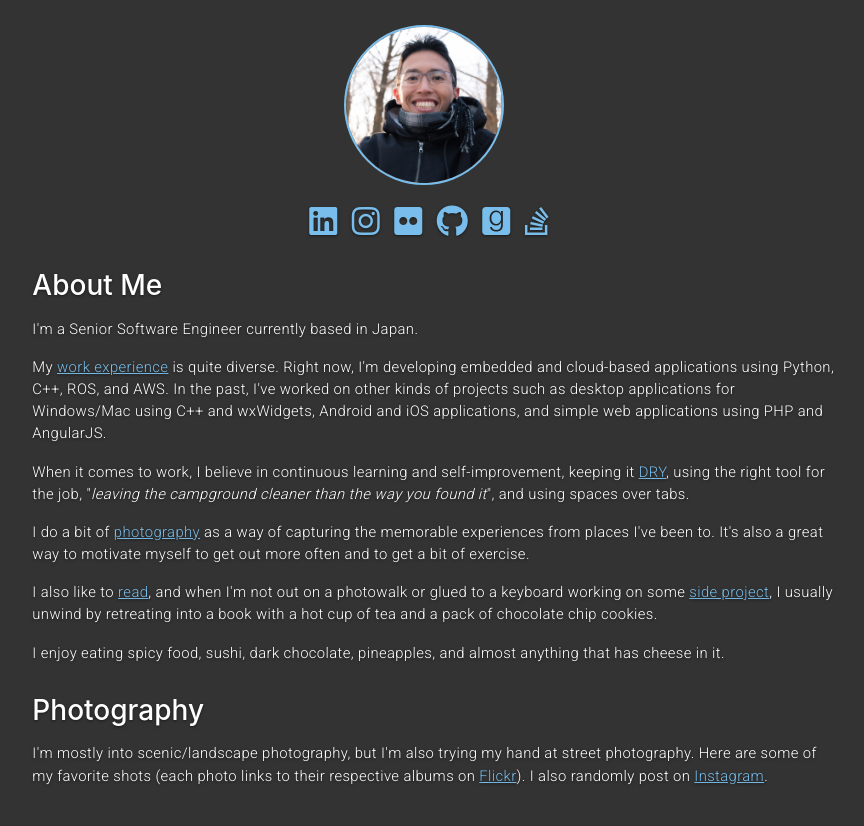
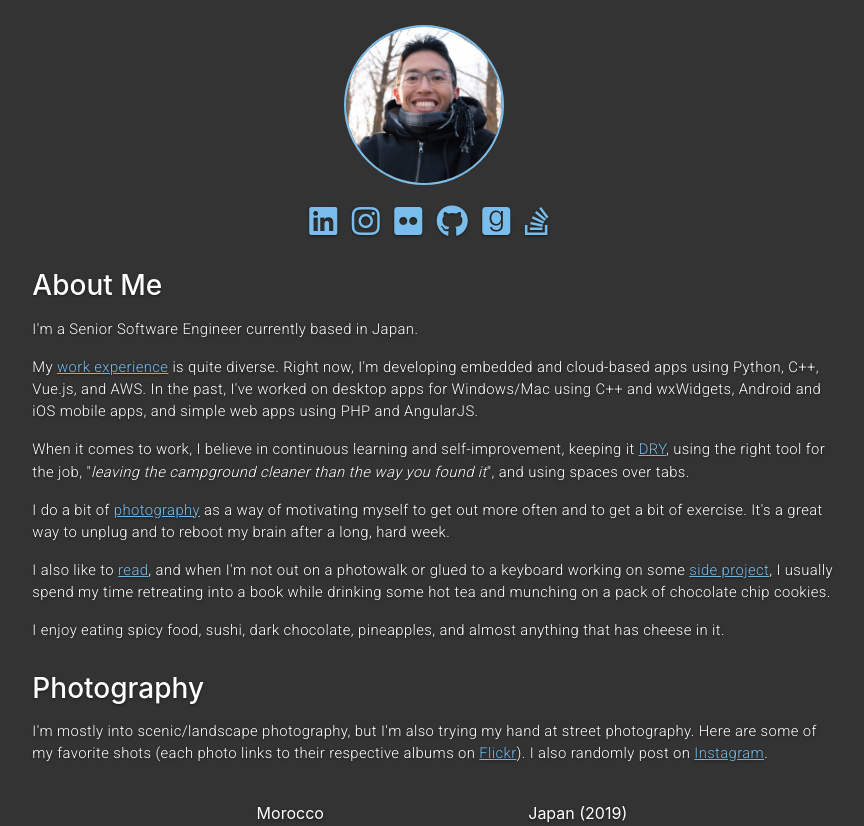
Before and after one commit to ginomempin/aboutme, a Flask app: page / in a window 1280 px wide. Shown: the top 826 px of the page, without its empty margins (206-1070 px from the left). Run offline with Flask 2, Linux system fonts and the light colour scheme; some libraries are stand-ins or nearby versions.

Commit message:
description: Update work experience and hobbies
* Replace ROS with Vue.js
* Change motivation and purpose for photography

```diff
--- a/templates/content/about_me_description.html
+++ b/templates/content/about_me_description.html
@@ -6,10 +6,10 @@
     <a
       href="https://www.linkedin.com/in/ginomempin/"
       target="_blank">work experience</a>
-    is quite diverse. Right now, I'm developing embedded and cloud-based applications
-    using Python, C++, ROS, and AWS. In the past, I've worked on other kinds
-    of projects such as desktop applications for Windows/Mac using C++ and wxWidgets,
-    Android and iOS applications, and simple web applications using PHP and AngularJS.
+    is quite diverse. Right now, I'm developing embedded and cloud-based apps
+    using Python, C++, Vue.js, and AWS. In the past, I've worked on desktop apps
+    for Windows/Mac using C++ and wxWidgets, Android and iOS mobile apps, and
+    simple web apps using PHP and AngularJS.
 </p>
 <p>
     When it comes to work, I believe in continuous learning and self-improvement, keeping it
@@ -24,9 +24,9 @@
     <a
       href="https://www.flickr.com/people/ginomempin/"
       target="_blank">photography</a>
-    as a way of capturing the memorable experiences from places I've been to.
-    It's also a great way to motivate myself to get out more often and to get
-    a bit of exercise.
+    as a way of motivating myself to get out more often and to get a bit of
+    exercise. It's a great way to unplug and to reboot my brain after a long,
+    hard week.
 </p>
 <p>
     I also like to
@@ -37,8 +37,8 @@
     <a
       href="https://github.com/ginomempin"
       target="_blank">side project</a>,
-    I usually unwind by retreating into a book with a hot cup of tea and a pack
-    of chocolate chip cookies.
+    I usually spend my time retreating into a book while drinking some hot tea
+    and munching on a pack of chocolate chip cookies.
 </p>
 <p>
     I enjoy eating spicy food, sushi, dark chocolate, pineapples, and almost anything
```
Also changed, not shown: README.md.
